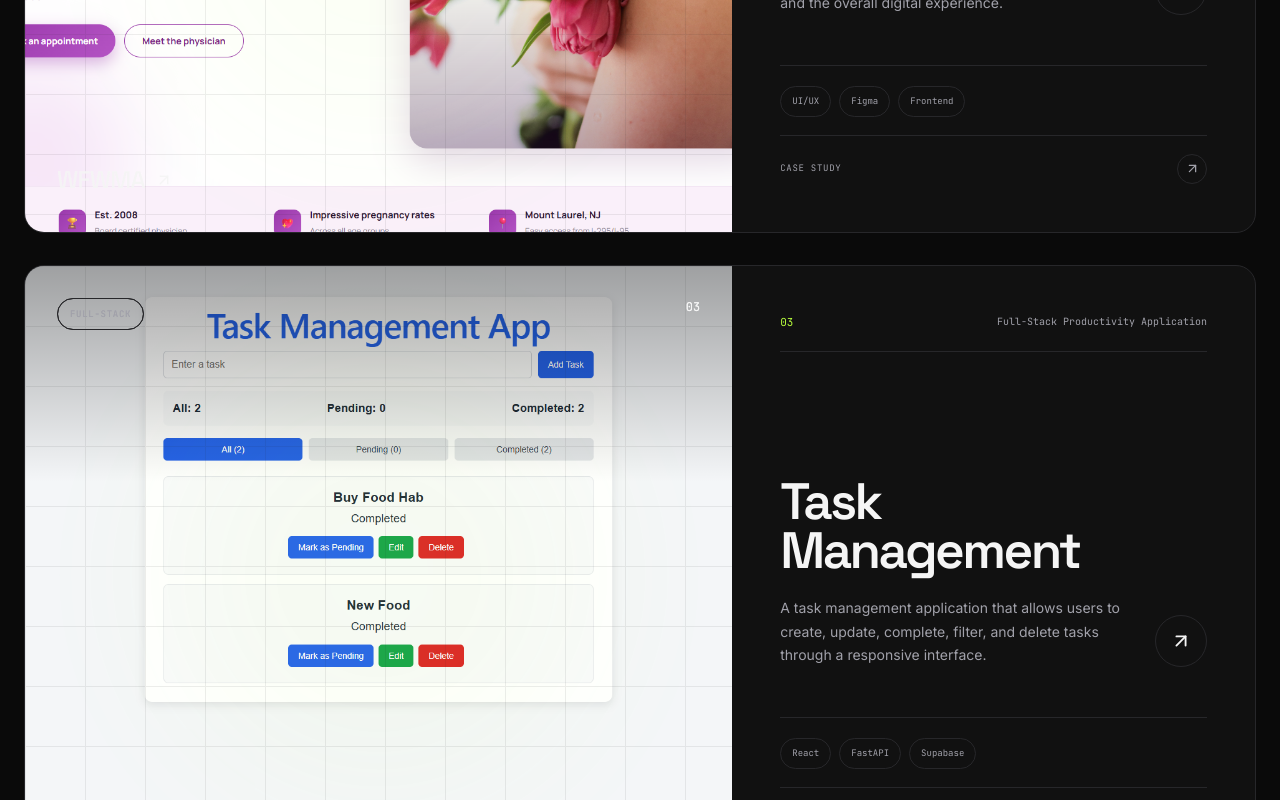
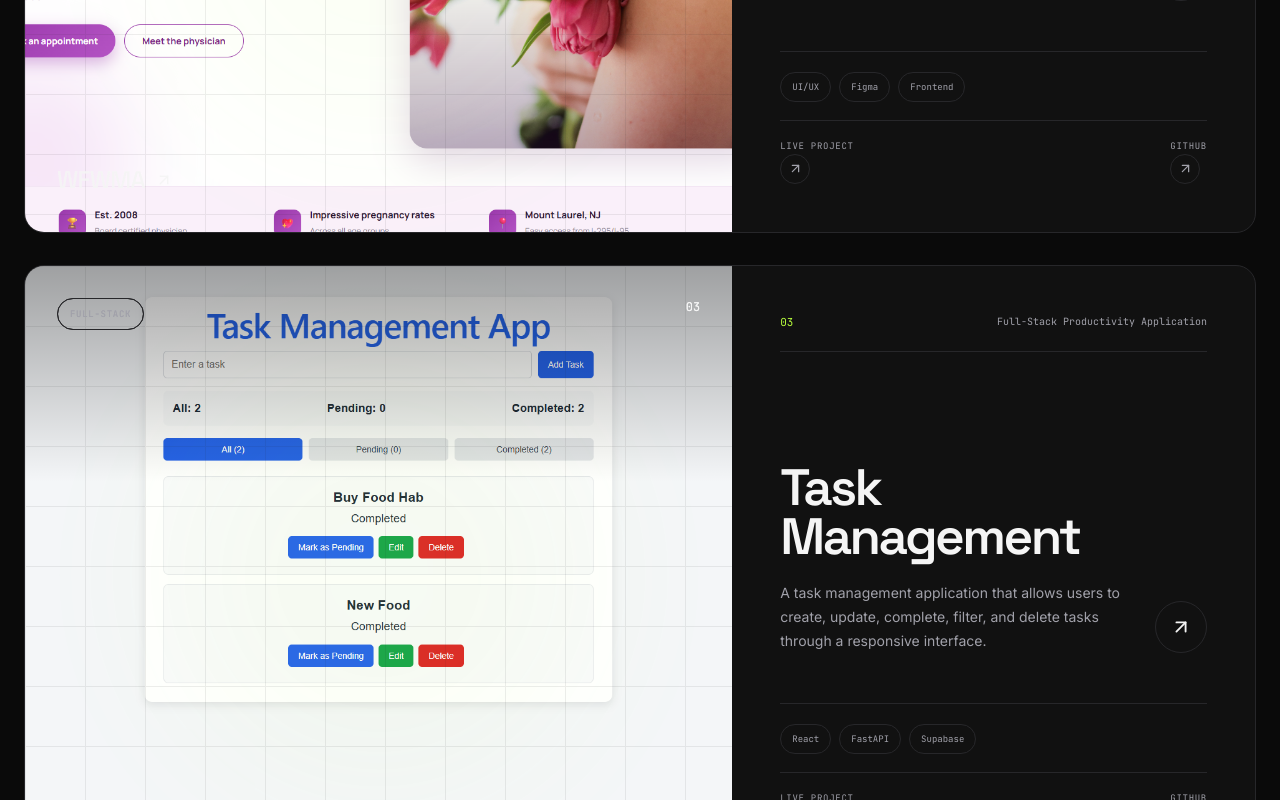
Before and after one commit to josephamuasi001/MY-PORTFOLIO, a React (Vite) app in the folder joseph-portfolio/: page / in a window 1280 px wide. Shown: the part 2320-3120 px from the top of the page. Built offline with nearby package versions, Linux system fonts and the light colour scheme.

Commit message:
feat: add project live and repository links

```diff
--- a/joseph-portfolio/src/sections/Projects.jsx
+++ b/joseph-portfolio/src/sections/Projects.jsx
@@ -11,6 +11,8 @@ const projects = [
     tags: ["UI/UX", "React", "FastAPI", "Supabase"],
     type: "FULL-STACK",
     image: "/projects/urban-bite.png",
+    liveUrl: null,
+    githubUrl: "https://github.com/josephamuasi001/urban-bites",
   },
 
   {
@@ -22,6 +24,9 @@ const projects = [
     tags: ["UI/UX", "Figma", "Frontend"],
     type: "REDESIGN",
     image: "/projects/wfwma.png",
+    liveUrl: "https://wfwma-frontend.onrender.com/",
+    githubUrl:
+      "https://github.com/josephamuasi001/WOMEN-FOR-WOMEN-MEDICAL-ASSOCIATE-WEBSITE-REPO.git",
   },
 
   {
@@ -33,6 +38,9 @@ const projects = [
     tags: ["React", "FastAPI", "Supabase"],
     type: "FULL-STACK",
     image: "/projects/task-management.png",
+    liveUrl: "https://task-management-app-ydlf.onrender.com/",
+    githubUrl:
+      "https://github.com/josephamuasi001/FullStackProject---REACT-FASTAPI-SUPABASE",
   },
 
   {
@@ -44,6 +52,8 @@ const projects = [
     tags: ["HTML", "CSS", "JavaScript", "Creative"],
     type: "CREATIVE",
     image: "/projects/birthday.png",
+    liveUrl: "https://item-clay-75244791.figma.site/",
+    githubUrl: null,
   },
 ];
 
@@ -195,16 +205,39 @@ function Projects() {
                 {/* Case Study Link */}
                 <div className="project-link-wrapper">
 
-                  <span>
-                    CASE STUDY
-                  </span>
+  {project.liveUrl && (
+    <a
+      href={project.liveUrl}
+      target="_blank"
+      rel="noopener noreferrer"
+    >
+      <span>
+        LIVE PROJECT
+      </span>
 
-                  <span className="project-link-arrow">
-                    <ArrowUpRight size={15} />
-                  </span>
+      <span className="project-link-arrow">
+        <ArrowUpRight size={15} />
+      </span>
+    </a>
+  )}
 
-                </div>
+  {project.githubUrl && (
+    <a
+      href={project.githubUrl}
+      target="_blank"
+      rel="noopener noreferrer"
+    >
+      <span>
+        GITHUB
+      </span>
 
+      <span className="project-link-arrow">
+        <ArrowUpRight size={15} />
+      </span>
+    </a>
+  )}
+
+</div>
               </div>
 
             </article>
```
